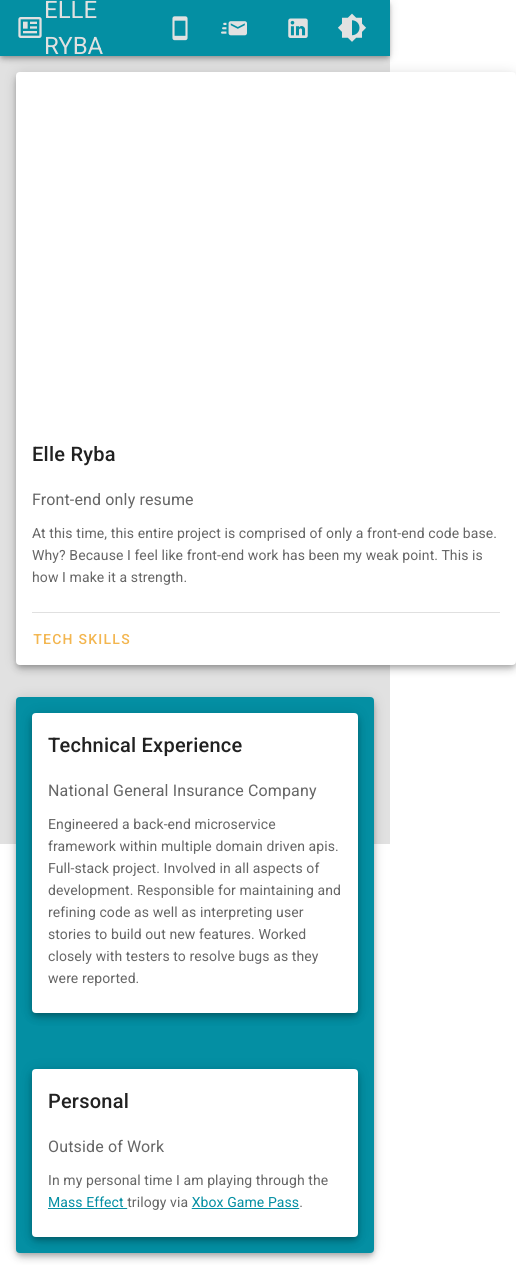
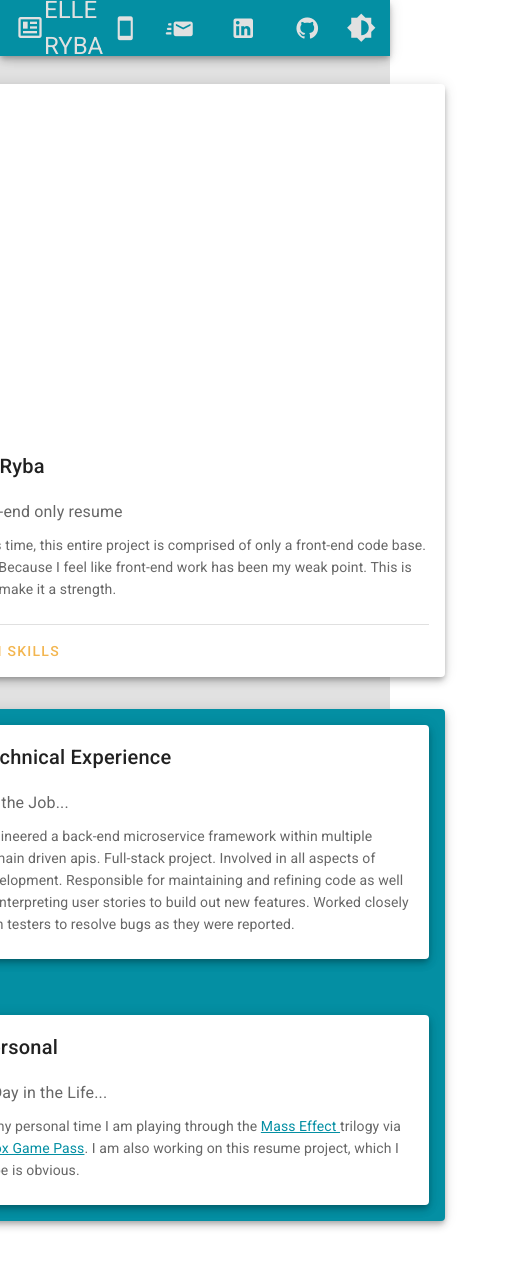
Before and after one commit to elleryba/vuetify-resume, a Vue app: page / in a window 390 px wide. Shown: the whole page, 516 px wide, since content can reach past the window. After the commit the page ends 1233 px from the top, so only its background shows below. Built offline with nearby package versions, Linux system fonts and the light colour scheme.

Commit message:
- added GitHubInfo component - centered content in v-main - removed unused align attribute - changed v-menu for phone and theme changer to close on click - general cleanup/organization/visual tweaks

```diff
--- a/src/App.vue
+++ b/src/App.vue
@@ -4,6 +4,7 @@
       app
       color="primary"
       dark
+      elevation="5"
     >
       <div class="d-flex align-center">
         <v-icon size="28" color="background">mdi-newspaper-variant-outline</v-icon>
@@ -26,12 +27,18 @@
       </v-toolbar-items>
 
       <v-toolbar-items>
+        <GitHubInfo />
+      </v-toolbar-items>
+
+      <v-toolbar-items>
         <ThemeChanger />
       </v-toolbar-items>
     </v-app-bar>
 
     <v-main>
-      <AboutMe />
+      <v-container class="d-flex justify-center">
+        <AboutMe />
+      </v-container>
     </v-main>
 
   </v-app>
@@ -40,6 +47,7 @@
 <script>
 import AboutMe from './components/AboutMe'
 import EmailInfo from './components/EmailInfo.vue'
+import GitHubInfo from './components/GitHubInfo.vue'
 import LinkedInInfo from './components/LinkedInInfo.vue'
 import PhoneInfo from './components/PhoneInfo.vue';
 import ThemeChanger from './components/ThemeChanger'
@@ -50,6 +58,7 @@ export default {
   components: {
     AboutMe,
     EmailInfo,
+    GitHubInfo,
     LinkedInInfo,
     ThemeChanger,
     PhoneInfo
--- a/src/components/AboutMe.vue
+++ b/src/components/AboutMe.vue
@@ -1,7 +1,6 @@
 <template>
   <div>
     <v-row
-        :align="align"
         no-gutters
         style="height: 150px;"
       >
@@ -48,8 +47,10 @@
           max-width="500"
           elevation="5"
         >
+        <div class="my-auto">
           <TechExperience />
           <PersonalInfo />
+        </div>
         </v-card>
 
       </v-row>
--- a/src/components/EmailInfo.vue
+++ b/src/components/EmailInfo.vue
@@ -4,7 +4,7 @@
     color="background"
     @click="sendEmail()"
   >
-    <v-icon size="26">mdi-email-fast</v-icon>
+    <v-icon size="27">mdi-email-fast</v-icon>
   </v-btn>
 </template>
 
--- /dev/null
+++ b/src/components/GitHubInfo.vue
@@ -0,0 +1,23 @@
+<template>
+  <v-btn
+    :href="route"
+    target="_blank"
+    text
+    color="background"
+  >
+    <v-icon size="26">mdi-github</v-icon>
+  </v-btn>
+</template>
+
+<script>
+export default {
+  name: 'GitHubInfo',
+  data() {
+    return {
+      route: 'https://github.com/elleryba'
+    }
+  },
+  methods: {
+  },
+}
+</script>
--- a/src/components/PersonalInfo.vue
+++ b/src/components/PersonalInfo.vue
@@ -13,7 +13,7 @@
             class="mx-0 my-0"
           >
             <div class="text-subtitle-1">
-              Outside of Work
+              A Day in the Life...
             </div>
           </v-row>
           <v-row class="my-2 mx-0">
@@ -29,7 +29,7 @@
               <a
                 href="https://www.xbox.com/en-US/games/store/xbox-game-pass-ultimate/cfq7ttc0khs0"
                 target="_blank"
-              >Xbox Game Pass</a>.
+              >Xbox Game Pass</a>. I am also working on this resume project, which I hope is obvious.
             </div>
           </v-row>
         </v-card-text>
--- a/src/components/PhoneInfo.vue
+++ b/src/components/PhoneInfo.vue
@@ -1,7 +1,7 @@
 <template>
   <v-menu
     v-model="menu"
-    :close-on-content-click="false"
+    :close-on-content-click="true"
     offset-y
   >
     <template v-slot:activator="{ on }">
--- a/src/components/TechExperience.vue
+++ b/src/components/TechExperience.vue
@@ -13,7 +13,7 @@
             class="mx-0 my-0"
           >
             <div class="text-subtitle-1">
-              National General Insurance Company
+              On the Job...
             </div>
           </v-row>
           <v-row class="my-2 mx-0">
@@ -34,7 +34,6 @@ import { defineComponent } from '@vue/composition-api'
 
 export default defineComponent({
   setup() {
-
   },
 })
 </script>
--- a/src/components/TechSkills.vue
+++ b/src/components/TechSkills.vue
@@ -42,17 +42,17 @@ export default {
     techSkills: [
       'CSS',
       'HTML',
+      'JavaScript',
+      'TypeScript',
+      'Vue.js (Vue 2 | vuetify | composition api)',
       'C#',
       '.NET',
-      'JavaScript',
       'SQL',
       'NoSQL',
-      'Vue.js (Vue 2 | vuetify | composition api)',
       'Sql Server Management Studio',
       'MongoDB',
       'Azure DevOps',
-      'Visual Studio',
-      'Visual Studio Code',
+      'Visual Studio | Visual Studio Code',
       'Postman'
     ]
   }),
--- a/src/components/ThemeChanger.vue
+++ b/src/components/ThemeChanger.vue
@@ -1,7 +1,7 @@
 <template>
   <v-menu
     v-model="menu"
-    :close-on-content-click="false"
+    :close-on-content-click="true"
     :nudge-width="100"
     offset-y
   >
```
